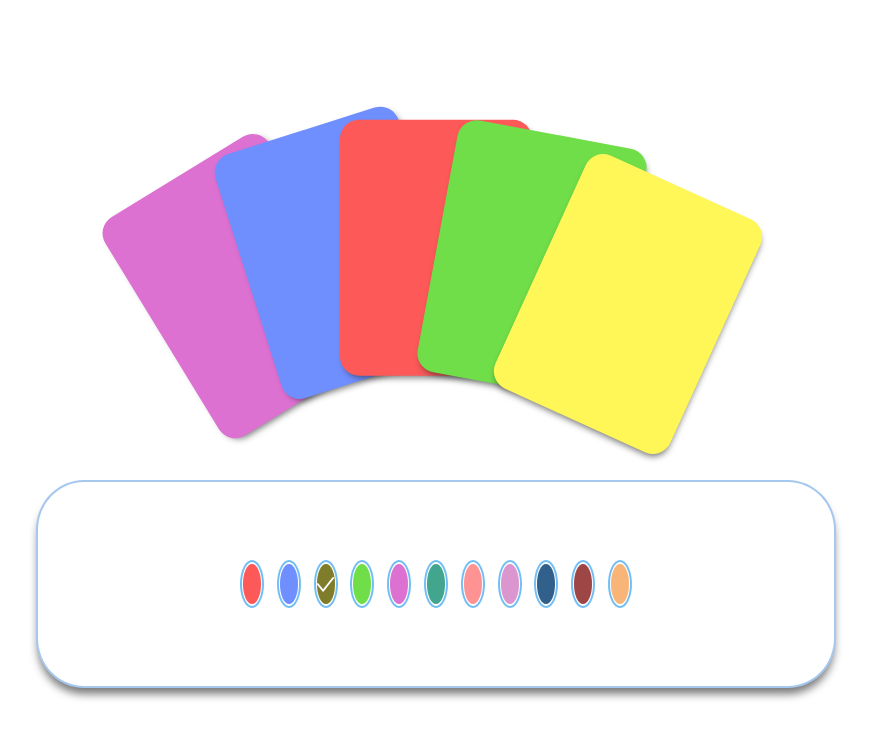
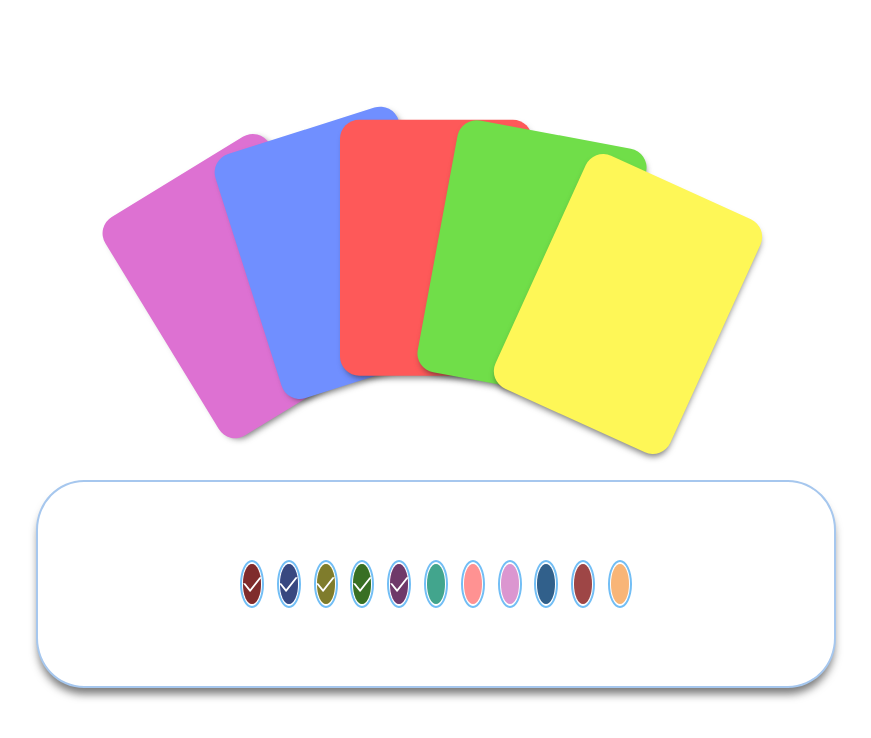
Before and after one commit to ibrahimtaib/quiz-website, a Next.js app in the folder src/: page /1/lobby in a window 1280 px wide. Shown: the top 738 px of the page, without its empty margins (204-1075 px from the left). Built offline with nearby package versions, Linux system fonts and the light colour scheme.

Commit message:
incorporating proepr lobby picker

```diff
--- a/src/app/[gameId]/lobby/page.tsx
+++ b/src/app/[gameId]/lobby/page.tsx
@@ -18,7 +18,11 @@ function Lobby() {
           colorScheme={userColor}
         />
       </div>
-      <LobbyColorPicker userColor={userColor} setUserColor={setUserColor} />
+      <LobbyColorPicker
+        userColor={userColor}
+        setUserColor={setUserColor}
+        takenColors={[COLORS.GREEN, COLORS.PURPLE, COLORS.RED, COLORS.BLUE]}
+      />
     </div>
   );
 }
```
